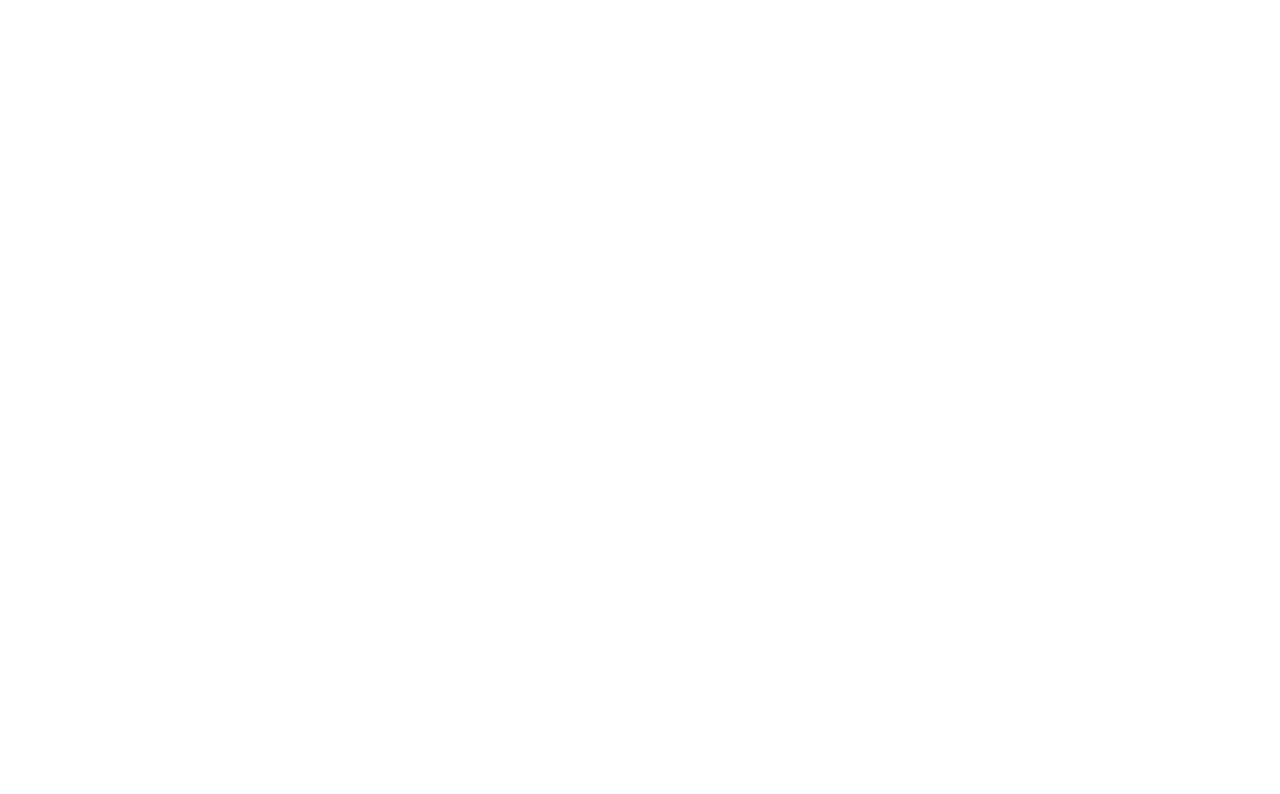
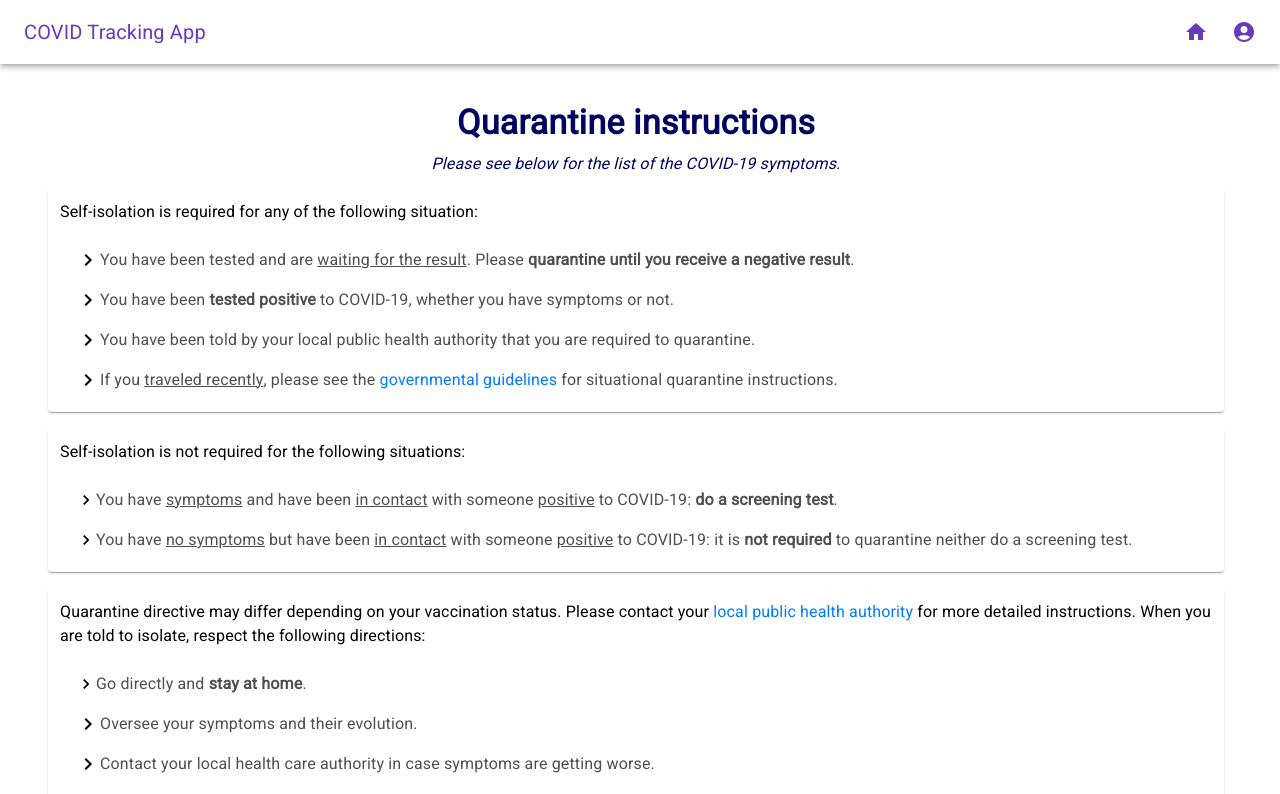
Before and after one commit to guaj/covidtrackingapp, a React (Create React App) app: page /quarantine in a window 1280 px wide. Before the commit this address had no page. Shown: the top 794 px of the page. Built offline with nearby package versions, Linux system fonts and the light colour scheme.

Commit message:
created a quarantine page for naigating to it from the notification

```diff
--- a/src/App.js
+++ b/src/App.js
@@ -21,6 +21,8 @@ import PatientProfileUpdate from './Services/ProfileUpdateSercices/PatientProfil
 
 import DoctorProfileUpdate from './Services/ProfileUpdateSercices/DoctorProfileUpdate/DoctorProfileUpdate'
 import AppointmentScheduler from "./Services/AppointmentService/AppointmentScheduler";
+import QuarantineTab from './components/Dashboard/PatientDashboard/QuarantineTab';
+import Navbar from './components/Navbar/Navbar';
 
 ///* Make sure to update file when adding to App.css!!*/
 function App() {
@@ -42,6 +44,7 @@ function App() {
                     <Route path='/organization-registration' element={[<NavbarRegister/>, <OrganizationRegistration/>]} />
                     <Route path='/patient-profile-edit' element={[<PatientProfileUpdate/>]} />
                     <Route path='/doctor-profile-edit' element={[<DoctorProfileUpdate/>]} />
+                    <Route path='/quarantine' element={[<QuarantineTab/>]} />
             </Routes>
         );
 
--- a/src/components/Dashboard/PatientDashboard/CovidSymptoms.js
+++ b/src/components/Dashboard/PatientDashboard/CovidSymptoms.js
@@ -1,5 +1,5 @@
 import * as React from 'react';
-import { Grid, Button } from "@material-ui/core";
+import { Grid } from "@material-ui/core";
 import { ListItem, Typography } from '@mui/material';
 import { makeStyles } from "@material-ui/core/styles";
 import Paper from "@material-ui/core/Paper";
@@ -51,6 +51,7 @@ const useStyles = makeStyles((theme) => ({
         color:"#4F4F4F"
     },
 }));
+
 export function CovidSymptoms(){
     const classes = useStyles();
 
--- a/src/components/Dashboard/PatientDashboard/PatientTabs.js
+++ b/src/components/Dashboard/PatientDashboard/PatientTabs.js
@@ -1,14 +1,12 @@
 import * as React from 'react';
 import PropTypes from 'prop-types';
 import Tabs from '@mui/material/Tabs';
-import Tab from '@mui/material/Tab';
+import LinkTab from '@mui/material/Tab';
 import Typography from '@mui/material/Typography';
 import Box from '@mui/material/Box';
 import Chart from '../CommonTabs/Chart';
-import QuarantineTab from './QuarantineTab';
-
-
-
+import { QuarantineInfo } from './QuarantineInfo';
+import { CovidSymptoms } from './CovidSymptoms';
 function TabPanel(props) {
     const { children, value, index, ...other } = props;
 
@@ -63,8 +61,8 @@ export default function PatientTabs() {
     return (
         <>
             <Tabs value={value} onChange={handleChange} aria-label="PatientTabs">
-                <Tab label="Covid Information" {...a11yProps(0)} href="#covid" />
-                <Tab label="Quarantine Information" {...a11yProps(1)} href="#quarantine"/>
+                <LinkTab label="Covid Information" {...a11yProps(0)}  />
+                <LinkTab label="Quarantine Information" {...a11yProps(1)} />
             </Tabs>
 
             <TabPanel value={value} index={0}>
@@ -72,7 +70,8 @@ export default function PatientTabs() {
             </TabPanel>
 
             <TabPanel value={value} index={1}>
-                <QuarantineTab />
+                <QuarantineInfo/>
+                <CovidSymptoms/>
             </TabPanel>
         </>
     )
--- a/src/components/Dashboard/PatientDashboard/QuarantineTab.js
+++ b/src/components/Dashboard/PatientDashboard/QuarantineTab.js
@@ -1,12 +1,21 @@
 import * as React from 'react';
-import { CovidSymptoms } from "./CovidSymptoms.js";
-import { QuarantineInfo } from './QuarantineInfo.js';
+import Box from '@mui/material/Box';
+import { QuarantineInfo } from './QuarantineInfo';
+import { CovidSymptoms } from './CovidSymptoms';
+import Navbar from "../../Navbar/Navbar";
 
 export default function QuarantineTab() {
-        return (
-            <>
-                <QuarantineInfo/>
-                <CovidSymptoms/>
-            </>
-        );
-    }
+    return (
+        <div>
+            <Navbar />
+            <div>
+                <Box sx={{ width: '90%', margin: '2% auto' }}>
+                    <Box sx={{ borderBottom: 1, borderColor: 'divider' }}>
+                         <QuarantineInfo />
+                         <CovidSymptoms/>
+                    </Box>
+                </Box>
+            </div>
+        </div>
+    );
+}
--- a/src/components/Navbar/Notification.js
+++ b/src/components/Navbar/Notification.js
@@ -10,7 +10,7 @@ import {useEffect} from "react";
 import {retrieveNotifications} from "./NotificationsService";
 import {makeStyles} from "@material-ui/styles";
 import "./Notifications.css";
-import {Navigate} from 'react-router-dom';
+import { useNavigate } from 'react-router-dom';
 
 const useStyles = makeStyles({
         listItem: {
@@ -38,6 +38,7 @@ export default function NotificationList() {
     const open = Boolean(anchorEl);
     const ITEM_HEIGHT = 48;
     const classes = useStyles();
+    const navigate = useNavigate();
 
     const handleClick = (event) => {
         setAnchorEl(event.currentTarget);
@@ -49,9 +50,8 @@ export default function NotificationList() {
     function notificationRedirect(item) {
         const { myValue } = item.currentTarget.dataset;
         if(myValue === "quarantine information"){
-            alert("YEEES");
+            navigate("/quarantine");
         }
-        alert(myValue);
     }
 
     function formatDate(date) {
```
